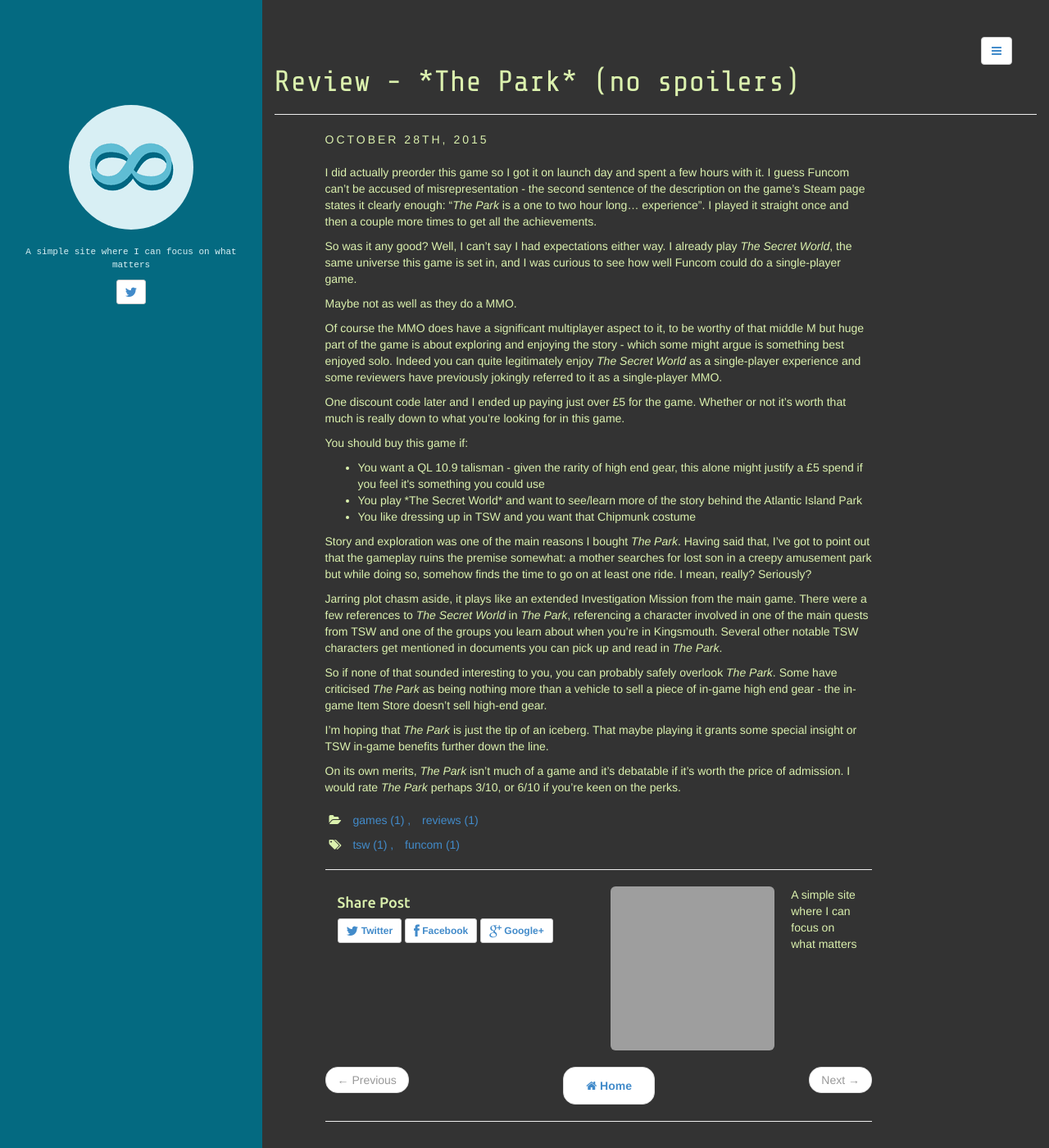
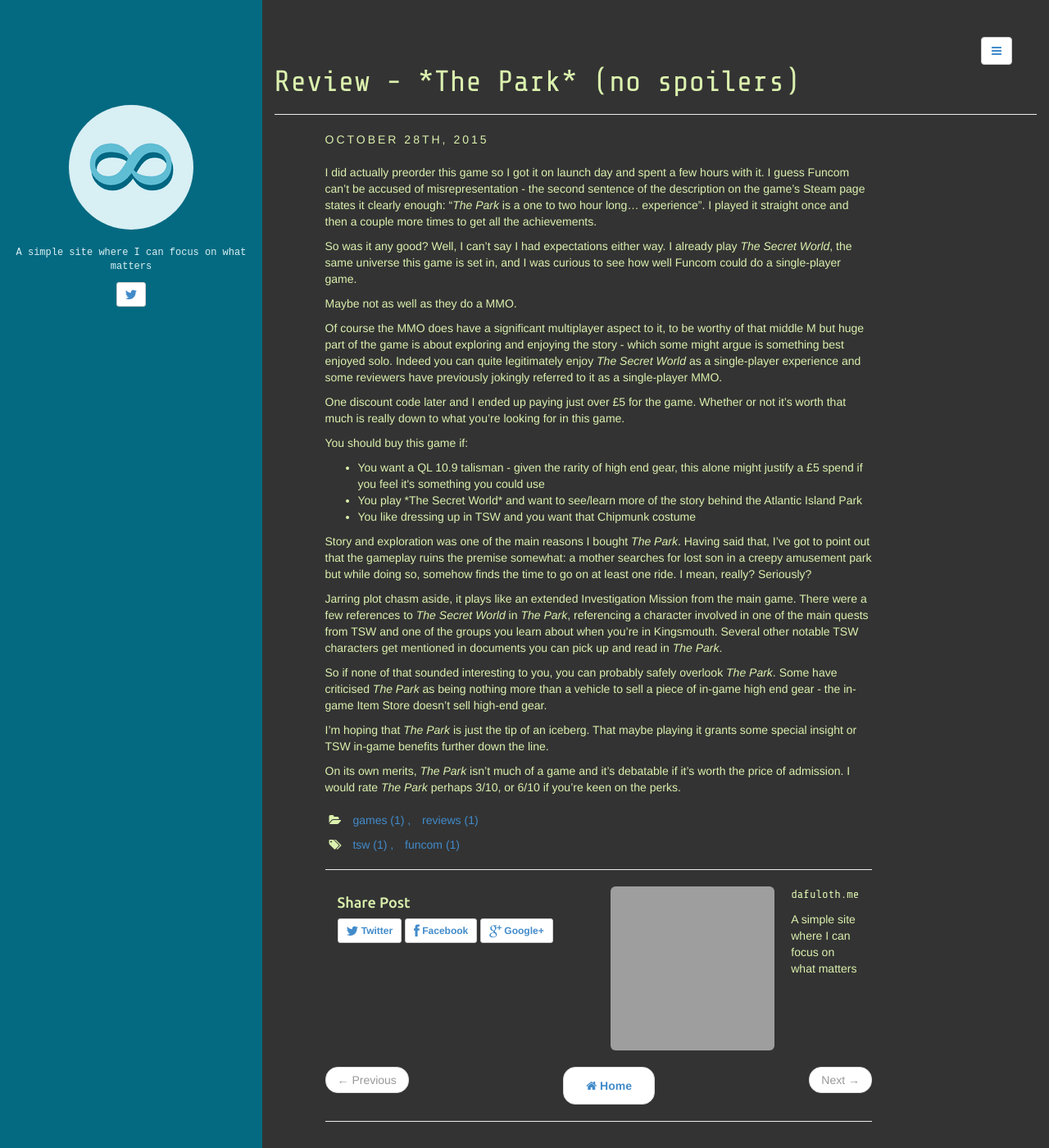
Before and after one commit to dbtek/dbyll, a Jekyll site: the page built from _posts/2015-10-28-The Park.md, in a window 1280 px wide and 1400 px high. Shown: the whole window at 82% size. Built offline with Jekyll 4.4.1, drawn with Linux system fonts in a browser that asks for light colours; grey boxes are pictures that could not be loaded.

Commit message:
defining sitename class

```diff
--- a/_config.yml
+++ b/_config.yml
@@ -15,7 +15,7 @@
     values:
       title: dafuloth.me
 
-description: Stylish Jekyll Theme
+description: dafuloth.me is my personal blog, built on the dbyll by dbtek.
 author:
   name: David Thai
   email: davidthai@dafuloth.me
--- a/_includes/post.html
+++ b/_includes/post.html
@@ -94,6 +94,7 @@
       <section class="col-sm-6 author">
         <img src="http://www.gravatar.com/avatar/{{site.author.email_md5}}" class="img-rounded author-image" />
 	  <!-- <h4 class="section-title author-name">{{site.author.name}}</h4> -->
+		<p id="sitename">dafuloth.me</p>
         <p class="author-bio">{{site.author.bio}}</p>
       </section>
     </div>
--- a/assets/css/style.css
+++ b/assets/css/style.css
@@ -6,6 +6,16 @@
 	color: #DBF1AE;
 	background: #333333;
 	padding-top: 40px;
+}
+
+p .author-bio {
+
+}
+
+#sitename {
+	font-family: "Share Tech Mono";
+}
+
 }
 
 ul li span.page_number {
@@ -71,9 +81,10 @@
 
 #bio {
 	font-family: "Courier New", Courier, monospace;
-	font-size: 11px;
+	font-size: 12px;
 	margin: 0 auto;
 	margin-bottom: 10px;
+
 }
 
 #contact-list li .fa,
```
